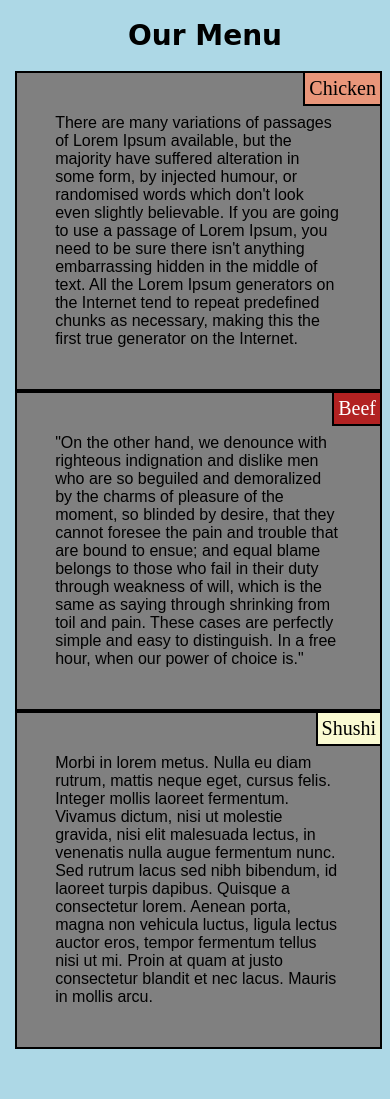
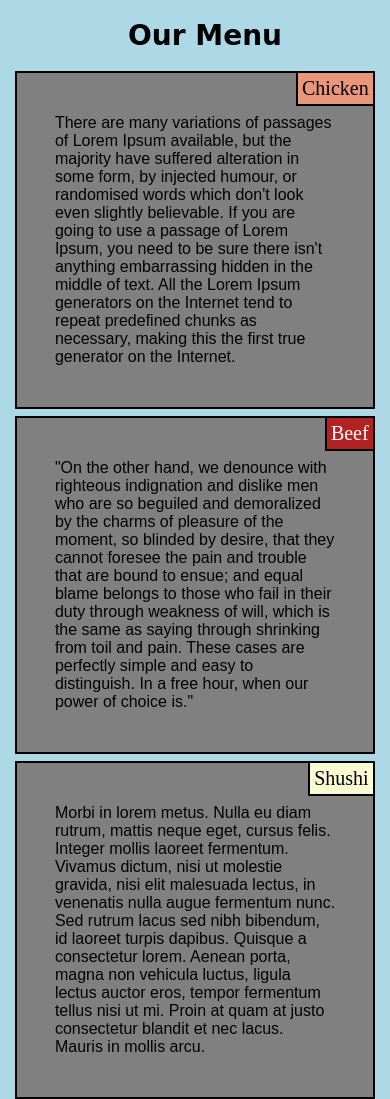
Before and after one commit to neroexpress/coursera-test, a plain HTML site: page site/module2-solution/index.html in a window 390 px wide. Before the commit the page ends 1049 px from the top, so only its background shows below. Drawn offline with Linux system fonts and the light colour scheme.

Commit message:
small addition for examples files

```diff
--- a/site/module2-solution/css/style.css
+++ b/site/module2-solution/css/style.css
@@ -242,7 +242,9 @@ box-sizing: border-box;
     background-color: grey;
   }
   .col-sm-12 {
-    width: 100%;
+    width: 98%;
     background-color: grey;
+    margin-bottom: 2%;
+    margin-right: 2%;
   }
 }
```
